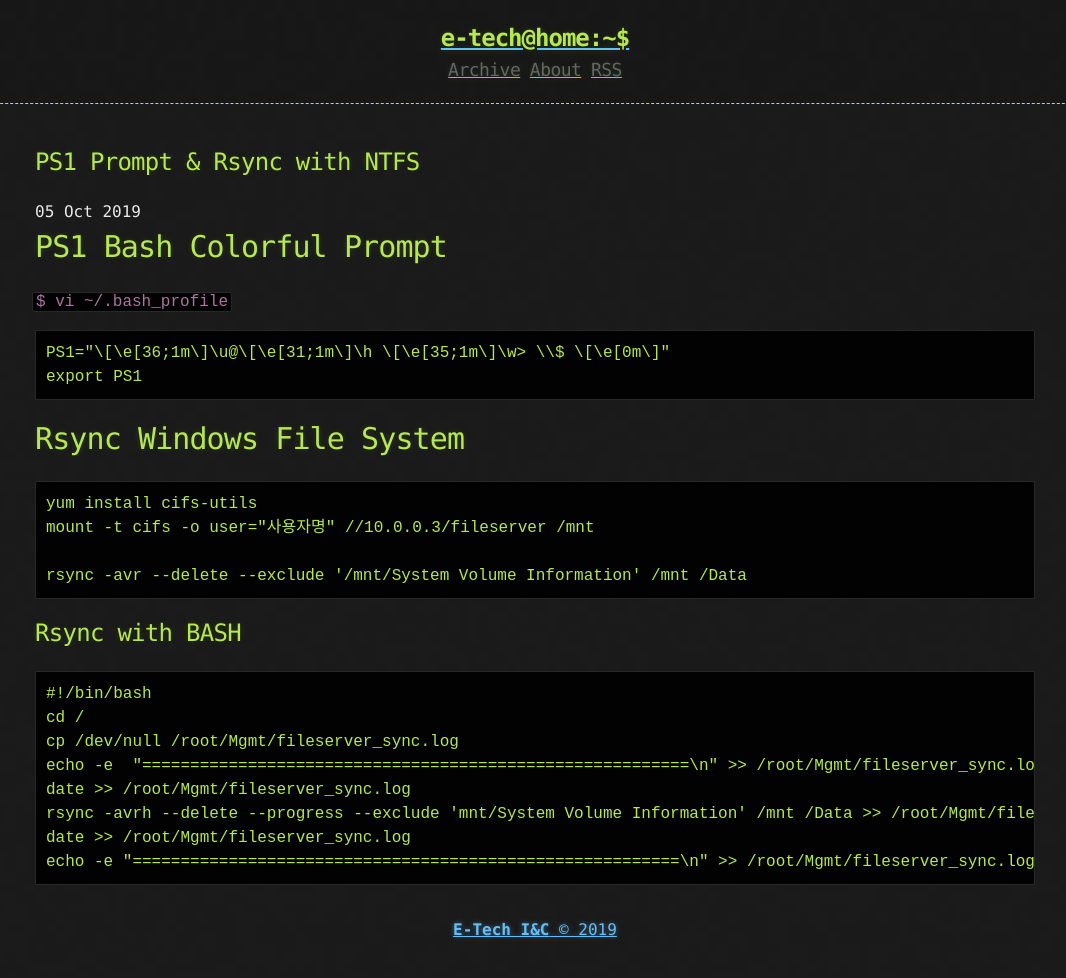
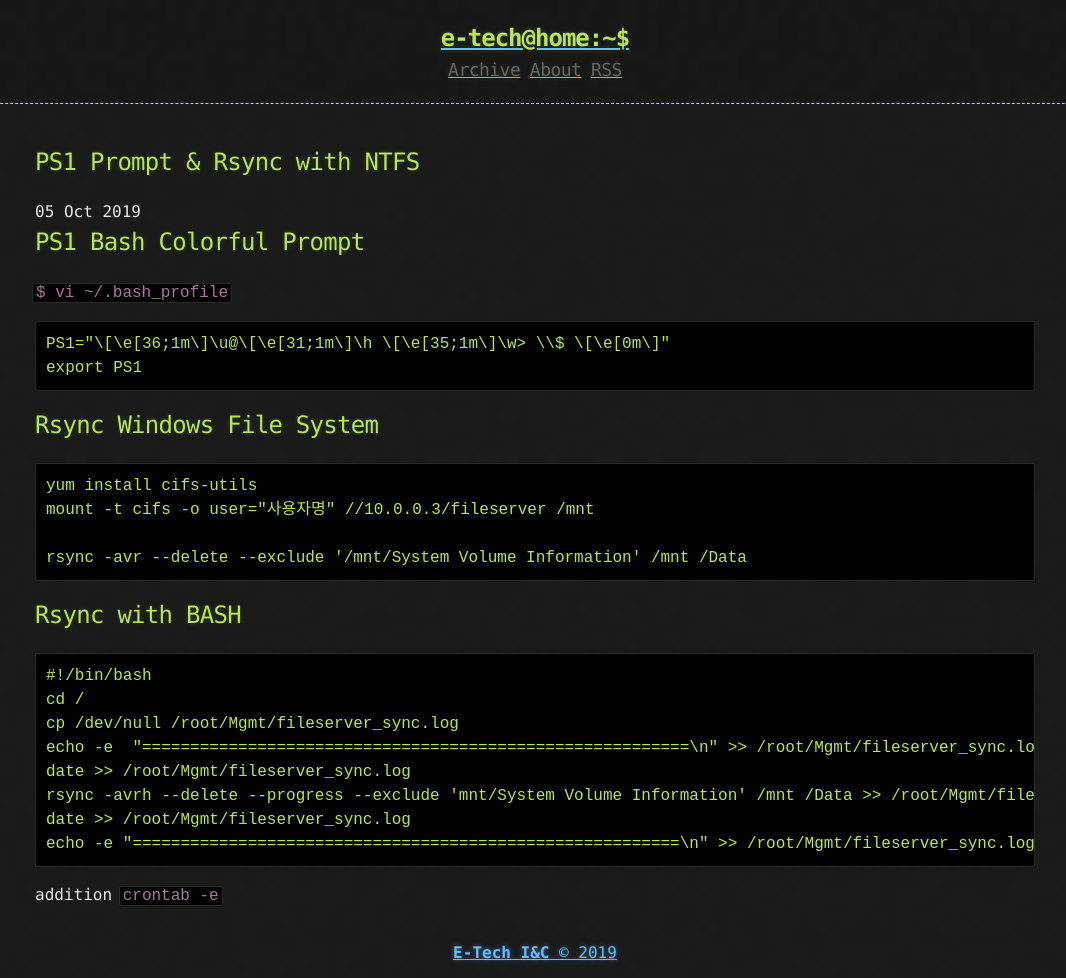
Before and after one commit to e-techinc/etechinc, a Jekyll site: the page built from _posts/2019-10-05-PS1-Rsync-NTFS.md, in a window 1280 px wide. Shown: the whole page, without its empty margins (105-1171 px from the left). Built offline with Jekyll 4.4.1, drawn with Linux system fonts in a browser that asks for light colours; before the commit the page ends 955 px from its top, so only the background shows below that.

Commit message:
Update 2019-10-05-PS1-Rsync-NTFS.md

````diff
--- a/_posts/2019-10-05-PS1-Rsync-NTFS.md
+++ b/_posts/2019-10-05-PS1-Rsync-NTFS.md
@@ -4,7 +4,7 @@ published: true
 ---
 
 
-# PS1 Bash Colorful Prompt
+## PS1 Bash Colorful Prompt
 `$ vi ~/.bash_profile`
 
 ```rc
@@ -13,7 +13,7 @@ export PS1
 ```
 
 
-# Rsync Windows File System
+## Rsync Windows File System
 ```rc
 yum install cifs-utils
 mount -t cifs -o user="사용자명" //10.0.0.3/fileserver /mnt
@@ -31,3 +31,5 @@ rsync -avrh --delete --progress --exclude 'mnt/System Volume Information' /mnt /
 date >> /root/Mgmt/fileserver_sync.log
 echo -e "=========================================================\n" >> /root/Mgmt/fileserver_sync.log
 ```
+
+addition `crontab -e`
````
